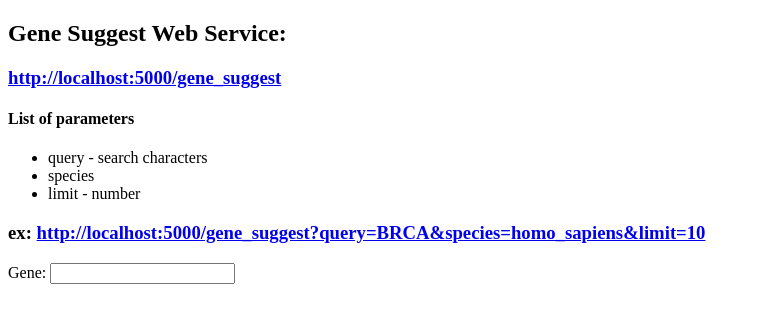
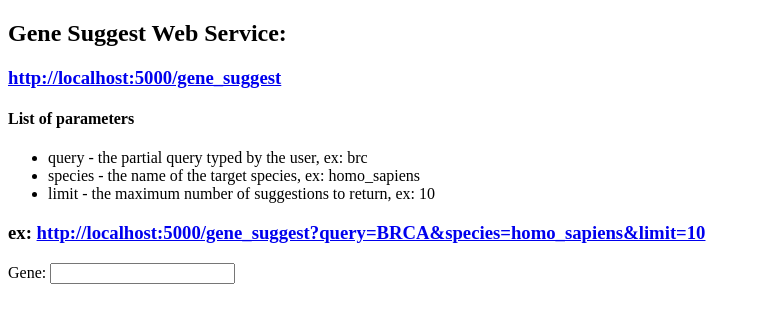
Before and after one commit to kandaj/ensembl_test, a website: page src/index.html in a window 1280 px wide. Shown: the whole page, without its empty margins (0-761 px from the left). Drawn offline with nearby package versions, Linux system fonts and the light colour scheme.

Commit message:
documentation updated

```diff
--- a/src/index.html
+++ b/src/index.html
@@ -30,9 +30,9 @@
     <h3><a href="#">http://localhost:5000/gene_suggest</a></h3>
     <h4>List of parameters</h4>
     <ul>
-        <li>query - search characters</li>
-        <li>species </li>
-        <li>limit - number</li>
+        <li>query - the partial query typed by the user, ex: brc</li>
+        <li>species - the name of the target species, ex: homo_sapiens</li>
+        <li>limit - the maximum number of suggestions to return, ex: 10</li>
     </ul>
     <h3>ex: <a href="http://localhost:5000/gene_suggest?query=BRCA&species=homo_sapiens&limit=10">http://localhost:5000/gene_suggest?query=BRCA&species=homo_sapiens&limit=10</a></h3>
 </div>
```
Also changed, not shown: README.md.
